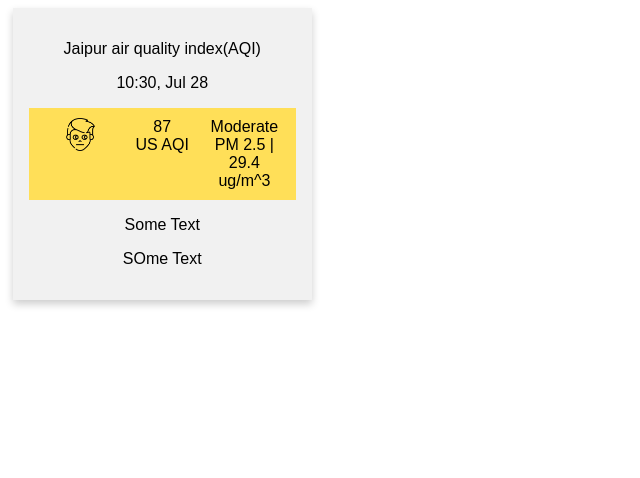
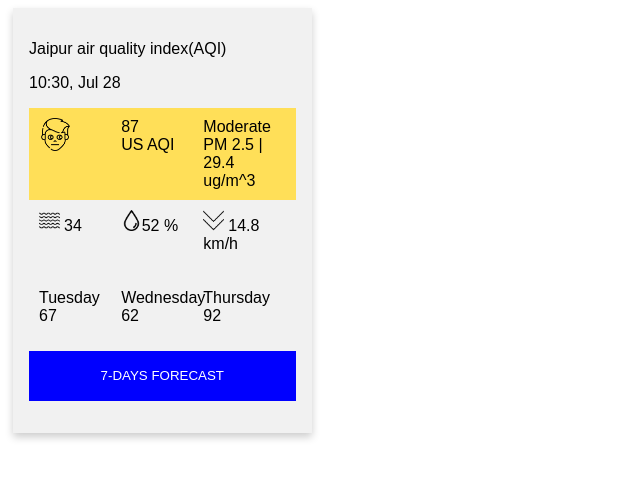
Before and after one commit to pamnanaimanish169/card-design-aqi, a plain HTML site: page index.html in a window 1280 px wide. Shown: the whole page, without its empty margins (0-640 px from the left). Drawn offline with Linux system fonts and the light colour scheme.

Commit message:
Integrate 7 - Days Forecast button and second 3-column card

```diff
--- a/index.html
+++ b/index.html
@@ -20,9 +20,30 @@
                         <div class="column2">87 <br> US AQI</div>
                         <div class="column2">Moderate <br> PM 2.5 | 29.4 ug/m^3</div>
                     </div>
+                    <div class="row2" style="padding: 10px;">
+                        <div class="column2" ><img src="mist.png" alt="" style="max-width: 25%;"> 34 </div>
+                        <div class="column2"><img src="water.png" alt="" style="max-width: 25%;">52 %</div>
+                        <div class="column2"><img src="download.png" alt="" style="max-width: 25%;"> 14.8 km/h</div>
+                    </div>
                 </p>
-                <p>Some Text</p>
-                <p>SOme Text</p>
+                <p>
+                    <div class="row2" style="padding: 10px;">
+                        <div class="column2">
+                            Tuesday <br> 67
+                        </div>
+                        <div class="column2">
+                            Wednesday <br> 62
+                        </div>
+                        <div class="column2">
+                            Thursday <br> 92
+                        </div>
+                    </div>
+            </p>
+            <p>
+                <button style="background-color: blue; color: white; border: none; width: 100%; height: 50px;display: block;">
+                    7-DAYS FORECAST
+                </button>
+            </p>
             </div>
         </div>
     </div>
--- a/style.css
+++ b/style.css
@@ -25,7 +25,7 @@ body {
 .card {
     box-shadow: 0 4px 8px 0 rgba(0, 0, 0, 0.2);
     padding: 16px;
-    text-align: center;
+    /* text-align: center; */
     background-color: #f1f1f1;
 }
 
```
